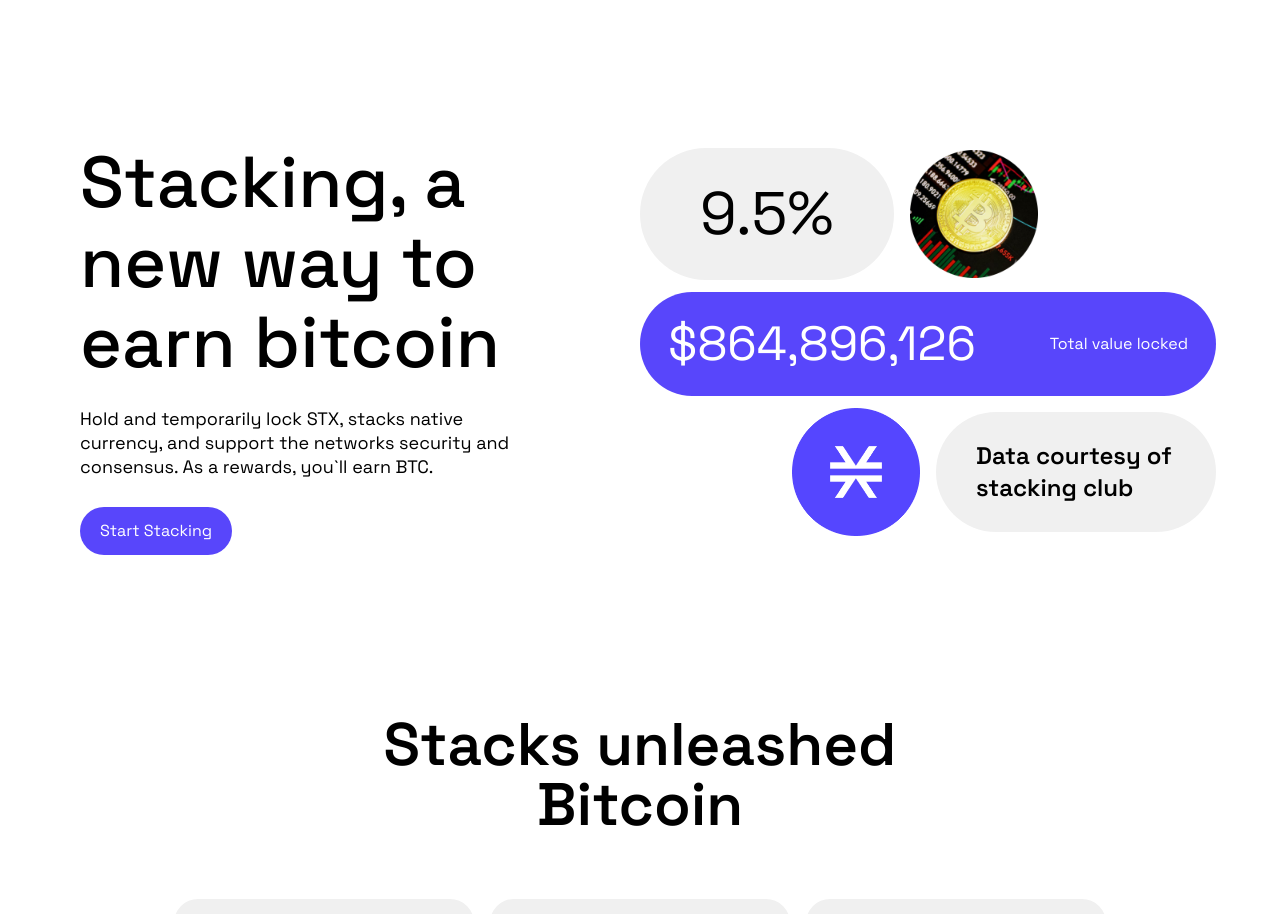
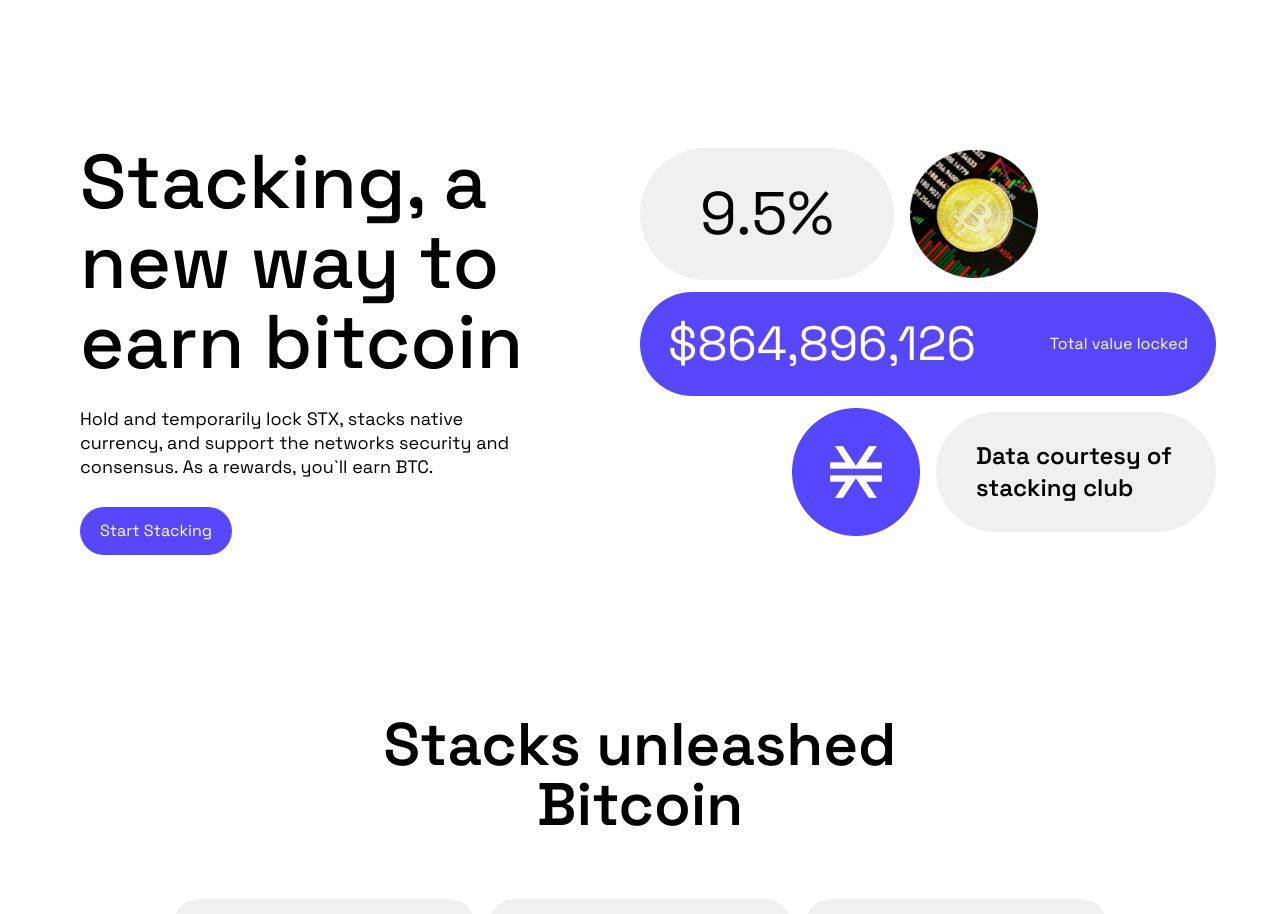
Before and after one commit to kandevishnu/ui-project, a React (Vite) app: page / in a window 1280 px wide. Shown: the part 860-1774 px from the top of the page. Built offline with nearby package versions, Linux system fonts and the light colour scheme; a web font is replaced by a local one.

Commit message:
section2 responsive

```diff
--- a/src/components/second/AboutUs.jsx
+++ b/src/components/second/AboutUs.jsx
@@ -5,7 +5,7 @@
   return (
     <div className="h-fit my-15 mt-25 md:my-20 md:mt-30 lg:my-25 lg:mt-35 flex items-center justify-around font-[Space_Grotesk]">
       <div className="sm:w-[50%] md:w-[50%] lg:w-[35%] w-[80%] my-10 sm:my-1 pl-4">
-        <h1 className="font-medium lg:text-7xl sm:py-[3%] sm:text-5xl md:text-6xl  text-5xl line-clamp-3 lg:leading-20 lg:w-120  ">
+        <h1 className="font-medium lg:text-[76px] sm:py-[3%] sm:text-5xl md:text-6xl  text-5xl line-clamp-3 lg:leading-20 lg:w-120  ">
           <span className="block">Stacking, a</span> <span className="block">new way to</span> <span className="block">earn bitcoin</span>
         </h1>
         <p className="pb-4 sm:max-md:leading-5 md:text-lg  leading-6 my-3 text-sm">
```
